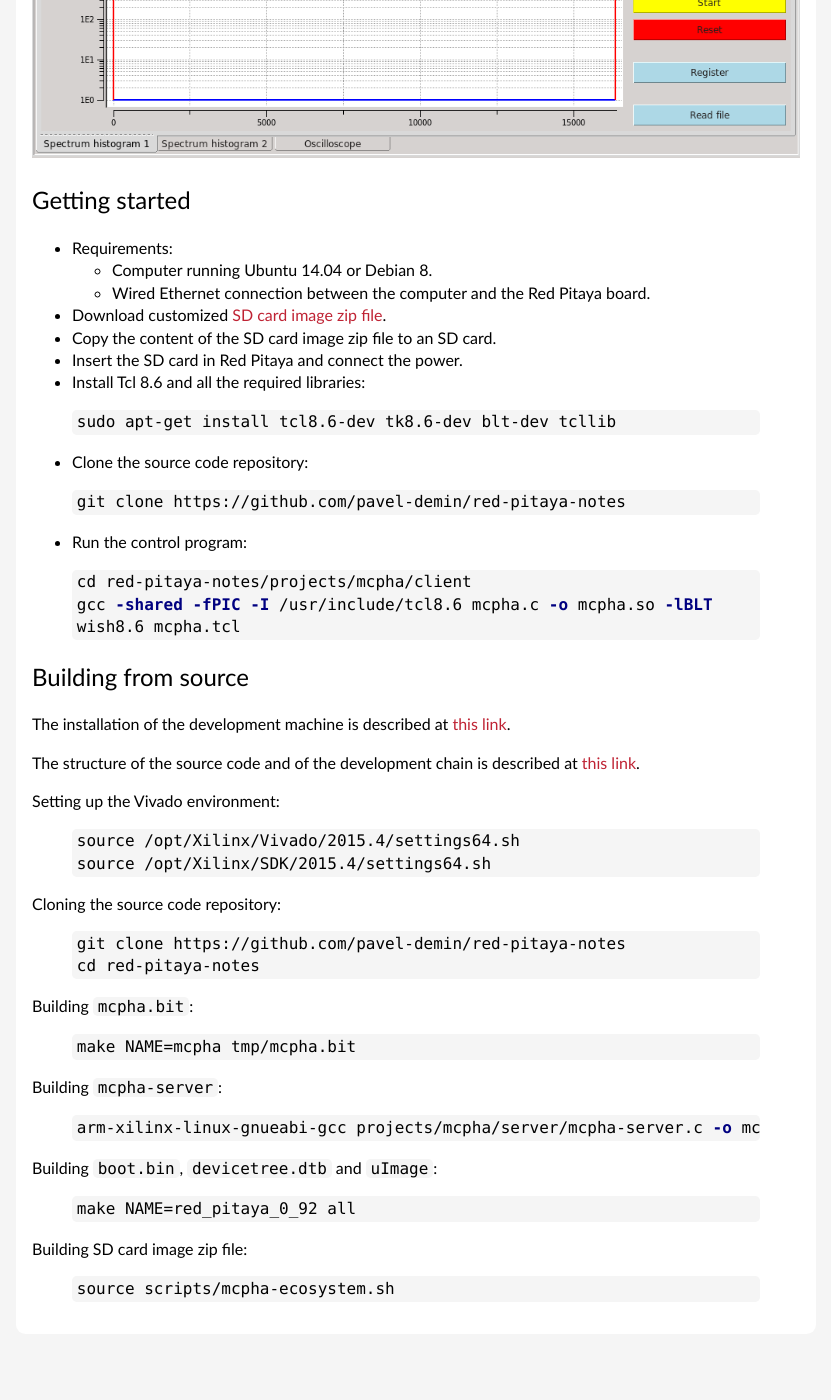
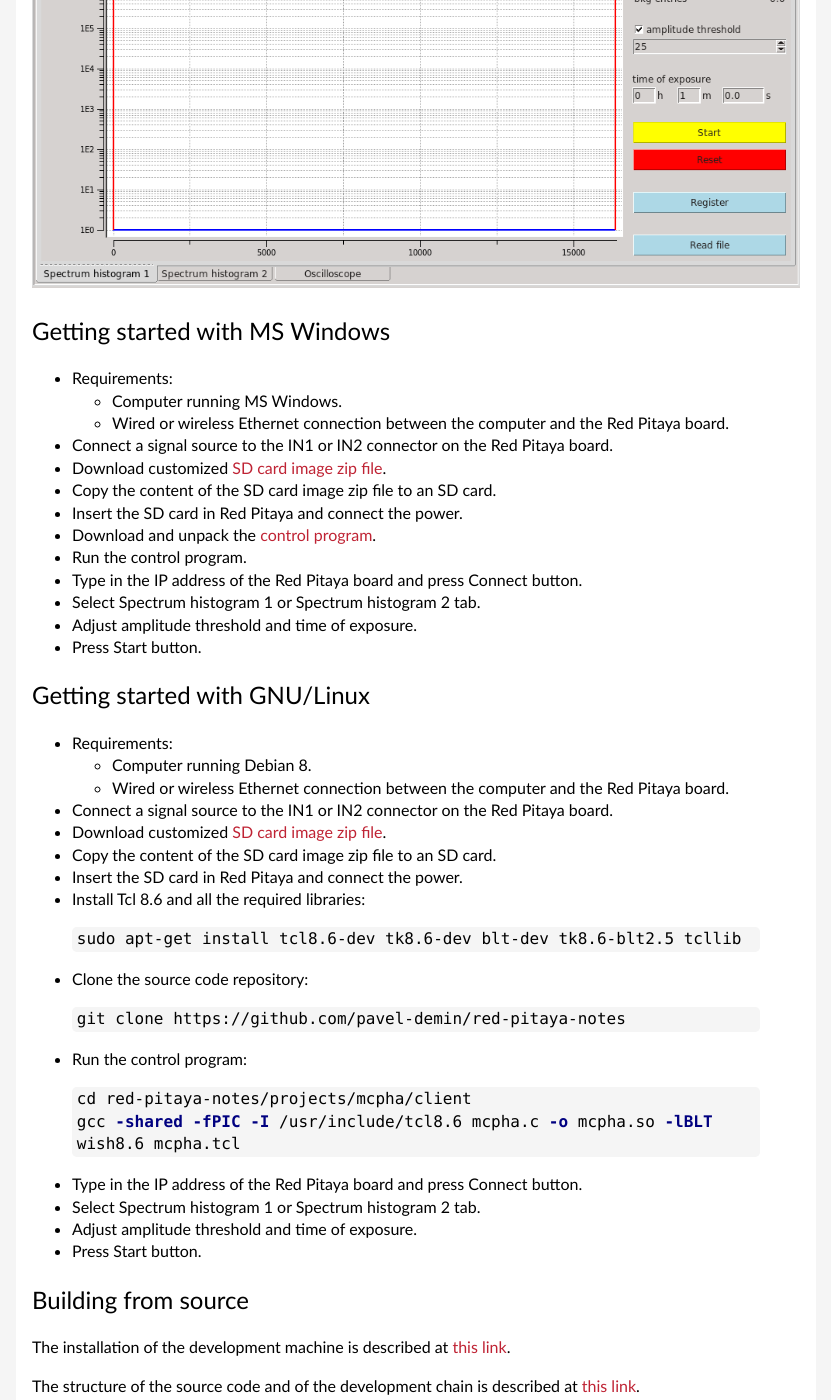
Before and after one commit to pavel-demin/red-pitaya-notes, a Jekyll site: the page built from mcpha.md, in a window 1280 px wide and 1400 px high, scrolled down 1185 px. Shown: the whole window, without its empty margins (224-1055 px from the left). Built offline with Jekyll 4.4.1, drawn with Linux system fonts in a browser that asks for light colours; some of the changed text lies outside the part shown.

Commit message:
update mcpha

```diff
--- a/mcpha.md
+++ b/mcpha.md
@@ -4,7 +4,14 @@
 permalink: /mcpha/
 ---
 
-This is a work in progress...
+Interesting links
+-----
+
+Some interesting links on spectrum analysis:
+
+ - [Spectrum Analysis Introduction](http://www.canberra.com/literature/fundamental-principles/pdf/Spectrum-Analysis.pdf)
+
+ - [Gamma Spectrometry Software](https://www.youtube.com/watch?v=bBG_m4akFts)
 
 Hardware
 -----
@@ -13,29 +20,47 @@
 
 ![Multichannel Pulse Height Analyzer]({{ "/img/mcpha.png" | prepend: site.baseurl }})
 
-The [projects/mcpha](https://github.com/pavel-demin/red-pitaya-notes/tree/develop/projects/mcpha) directory contains one Tcl file [block_design.tcl](https://github.com/pavel-demin/red-pitaya-notes/blob/develop/projects/mcpha/block_design.tcl) that instantiates, configures and interconnects all the needed IP cores.
+The [projects/mcpha](https://github.com/pavel-demin/red-pitaya-notes/tree/master/projects/mcpha) directory contains four Tcl files: [block_design.tcl](https://github.com/pavel-demin/red-pitaya-notes/blob/master/projects/mcpha/block_design.tcl), [hst.tcl](https://github.com/pavel-demin/red-pitaya-notes/blob/master/projects/mcpha/hst.tcl), [osc.tcl](https://github.com/pavel-demin/red-pitaya-notes/blob/master/projects/mcpha/osc.tcl), [gen.tcl](https://github.com/pavel-demin/red-pitaya-notes/blob/master/projects/mcpha/gen.tcl). The code in these files instantiates, configures and interconnects all the needed IP cores.
 
 Software
 -----
 
-The [projects/mcpha/server](https://github.com/pavel-demin/red-pitaya-notes/tree/develop/projects/mcpha/server) directory contains the source code of the TCP server ([mcpha-server.c](https://github.com/pavel-demin/red-pitaya-notes/blob/develop/projects/mcpha/server/mcpha-server.c)) that receives control commands and transmits the data to the control program running on a remote PC.
+The [projects/mcpha/server](https://github.com/pavel-demin/red-pitaya-notes/tree/master/projects/mcpha/server) directory contains the source code of the TCP server ([mcpha-server.c](https://github.com/pavel-demin/red-pitaya-notes/blob/master/projects/mcpha/server/mcpha-server.c)) that receives control commands and transmits the data to the control program running on a remote PC.
 
-The [projects/mcpha/client](https://github.com/pavel-demin/red-pitaya-notes/tree/develop/projects/mcpha/client) directory contains the source code of the control program ([mcpha.tcl](https://github.com/pavel-demin/red-pitaya-notes/blob/develop/projects/mcpha/client/mcpha.tcl)).
+The [projects/mcpha/client](https://github.com/pavel-demin/red-pitaya-notes/tree/master/projects/mcpha/client) directory contains the source code of the control program ([mcpha.tcl](https://github.com/pavel-demin/red-pitaya-notes/blob/master/projects/mcpha/client/mcpha.tcl)).
 
 ![MCPHA client]({{ "/img/mcpha-client.png" | prepend: site.baseurl }})
 
-Getting started
+Getting started with MS Windows
 -----
 
  - Requirements:
-   - Computer running Ubuntu 14.04 or Debian 8.
-   - Wired Ethernet connection between the computer and the Red Pitaya board.
+   - Computer running MS Windows.
+   - Wired or wireless Ethernet connection between the computer and the Red Pitaya board.
+ - Connect a signal source to the IN1 or IN2 connector on the Red Pitaya board.
+ - Download customized [SD card image zip file](https://googledrive.com/host/0B-t5klOOymMNfmJ0bFQzTVNXQ3RtWm5SQ2NGTE1hRUlTd3V2emdSNzN6d0pYamNILW83Wmc/mcpha/ecosystem-0.92-65-35575ed-mcpha.zip).
+ - Copy the content of the SD card image zip file to an SD card.
+ - Insert the SD card in Red Pitaya and connect the power.
+ - Download and unpack the [control program](https://googledrive.com/host/0B-t5klOOymMNfmJ0bFQzTVNXQ3RtWm5SQ2NGTE1hRUlTd3V2emdSNzN6d0pYamNILW83Wmc/mcpha/mcpha-win32-20151272.zip).
+ - Run the control program.
+ - Type in the IP address of the Red Pitaya board and press Connect button.
+ - Select Spectrum histogram 1 or Spectrum histogram 2 tab.
+ - Adjust amplitude threshold and time of exposure.
+ - Press Start button.
+
+Getting started with GNU/Linux
+-----
+
+ - Requirements:
+   - Computer running Debian 8.
+   - Wired or wireless Ethernet connection between the computer and the Red Pitaya board.
+ - Connect a signal source to the IN1 or IN2 connector on the Red Pitaya board.
  - Download customized [SD card image zip file](https://googledrive.com/host/0B-t5klOOymMNfmJ0bFQzTVNXQ3RtWm5SQ2NGTE1hRUlTd3V2emdSNzN6d0pYamNILW83Wmc/mcpha/ecosystem-0.92-65-35575ed-mcpha.zip).
  - Copy the content of the SD card image zip file to an SD card.
  - Insert the SD card in Red Pitaya and connect the power.
  - Install Tcl 8.6 and all the required libraries:
 {% highlight bash %}
-sudo apt-get install tcl8.6-dev tk8.6-dev blt-dev tcllib
+sudo apt-get install tcl8.6-dev tk8.6-dev blt-dev tk8.6-blt2.5 tcllib
 {% endhighlight %}
  - Clone the source code repository:
 {% highlight bash %}
@@ -47,6 +72,10 @@
 gcc -shared -fPIC -I /usr/include/tcl8.6 mcpha.c -o mcpha.so -lBLT
 wish8.6 mcpha.tcl
 {% endhighlight %}
+ - Type in the IP address of the Red Pitaya board and press Connect button.
+ - Select Spectrum histogram 1 or Spectrum histogram 2 tab.
+ - Adjust amplitude threshold and time of exposure.
+ - Press Start button.
 
 Building from source
 -----
```
